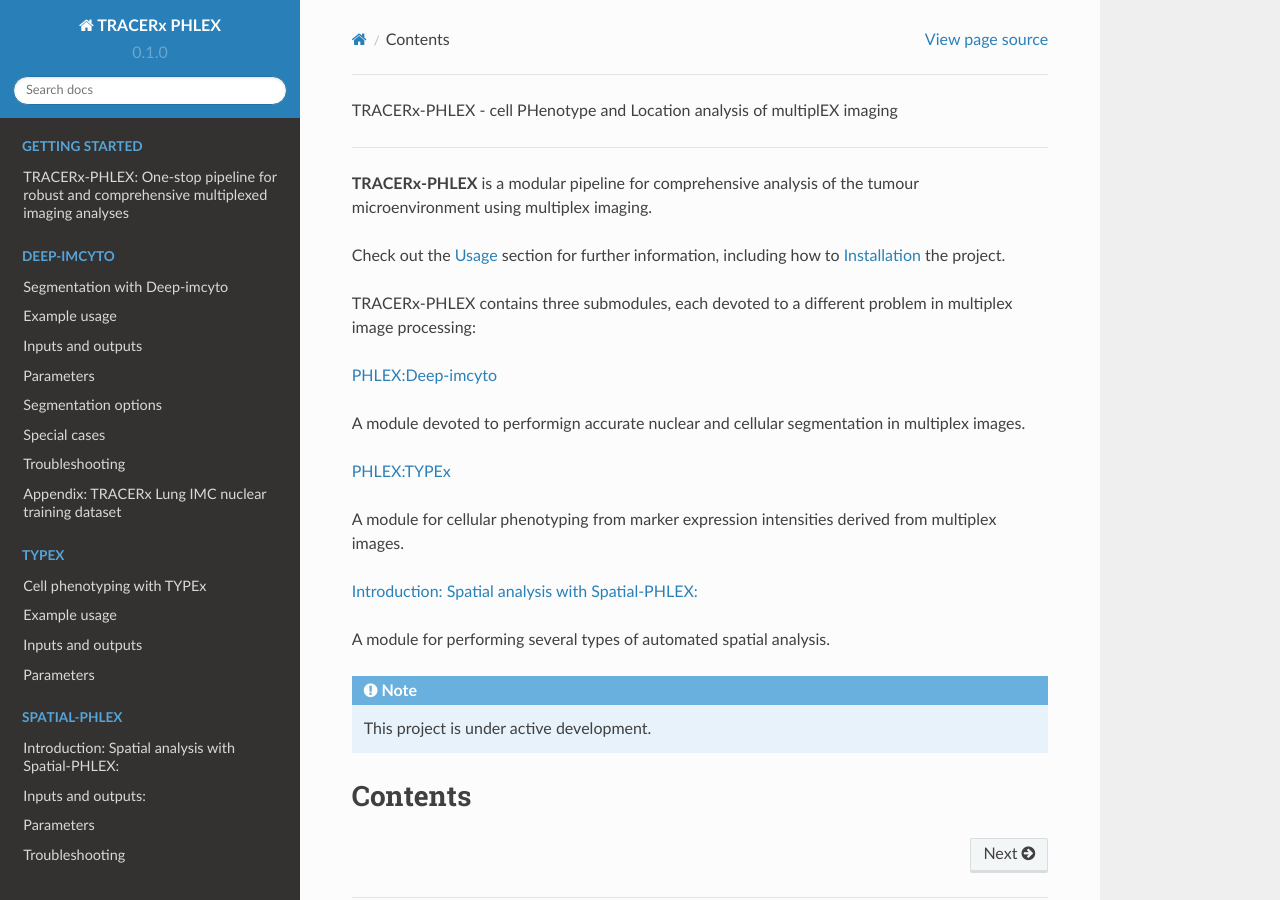
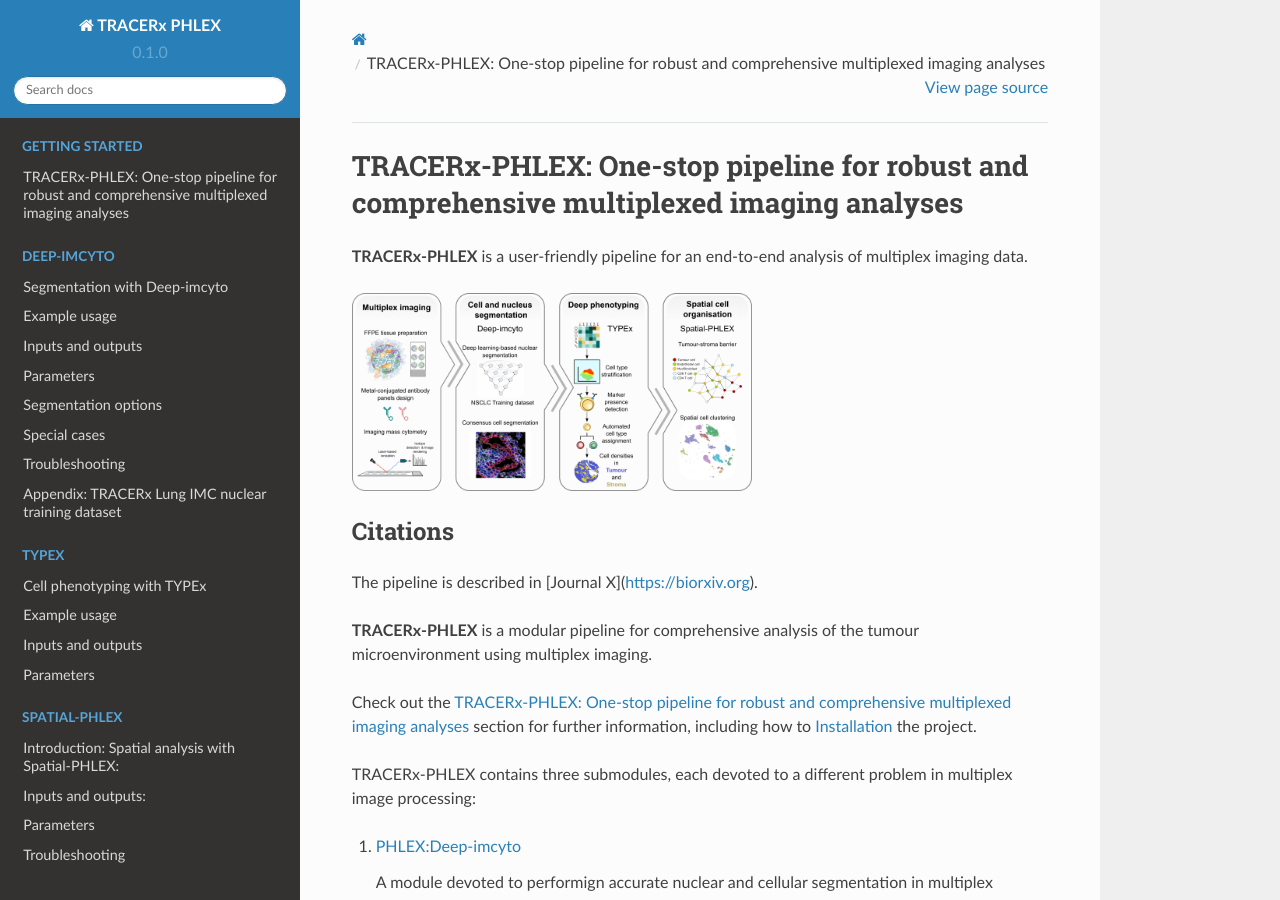
Before and after one commit to Precancer/PHLEX-test, a Sphinx documentation site: the page built from docs/source/index.rst, in a window 1280 px wide and 900 px high. Built offline with Sphinx 7.4.7 and the Read the Docs theme 2.0.0, drawn with Linux system fonts in a browser that asks for light colours; pages that are not in the unit, such as notebooks, are missing from menus.

Commit message:
Update index.rst

```diff
--- a/docs/source/index.rst
+++ b/docs/source/index.rst
@@ -1,10 +1,20 @@
-TRACERx-PHLEX - cell PHenotype and Location analysis of multiplEX imaging
 
+TRACERx-PHLEX: One-stop pipeline for robust and comprehensive multiplexed imaging analyses
 ===================================
+
+**TRACERx-PHLEX** is a user-friendly pipeline for an end-to-end analysis of multiplex imaging data.
+
+.. image:: _files/images/figure1_zoom.png
+        :width: 400
+        :alt: Alternative text
+Citations
++++++++++++++++
+The pipeline is described in [Journal X](https://biorxiv.org).
+
 
 **TRACERx-PHLEX** is a modular pipeline for comprehensive analysis of the tumour microenvironment using multiplex imaging.
 
-Check out the :doc:`usage` section for further information, including
+Check out the :doc:`quickstart` section for further information, including
 how to :ref:`installation` the project.
 
 TRACERx-PHLEX contains three submodules, each devoted to a different problem in multiplex image processing:
```
